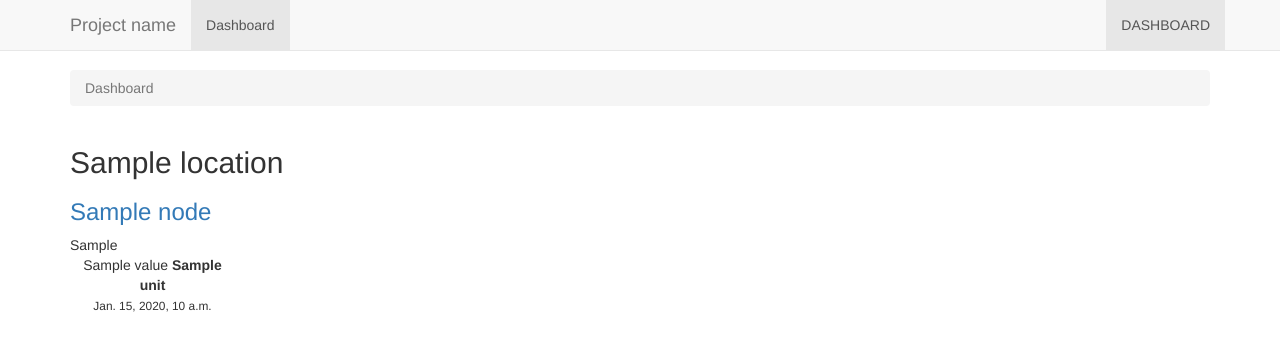
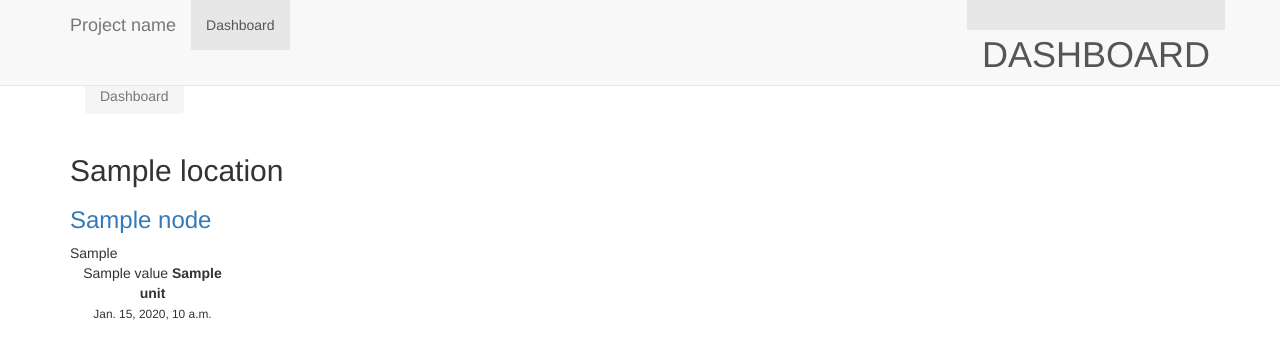
Before and after one commit to ricco386/django-rpi-sensor-gui, a Django app: template gui/templates/gui/dashboard.html in a window 1280 px wide. Shown: the top 359 px of the page. Run offline with Django 3.2, Linux system fonts and the light colour scheme; the template is opened without the code that fills it: most values are stand-ins (such as "Sample title", 1, 10 or a date in 2020); some libraries are stand-ins or nearby versions.

Commit message:
Bug fix #13 Improve dashboard design on smaller screens

```diff
--- a/gui/templates/gui/dashboard.html
+++ b/gui/templates/gui/dashboard.html
@@ -2,16 +2,18 @@
 {% load tz %}
 
 {% block breadcrumb %}
-<li class="active">Dashboard</li>
+<div class="pull-left breadcrumb">
+  <span class="active">Dashboard</span>
+</div>
 {% endblock %}
 
-{% block page-title %}DASHBOARD{% endblock %}
+{% block page-title %}<h1 class="pull-right">DASHBOARD</h1>{% endblock %}
 
 {% block content %}
 <div class="block-area">
   <div class="row">
     {% for node in nodes %}
-    <div class="col-md-4">
+    <div class="col-xs-4 col-md-4">
 
       <div class="row">
         <div class="col-md-12">
```
Also changed, not shown: gui/templates/gui/node.html (+8 -4 lines).
